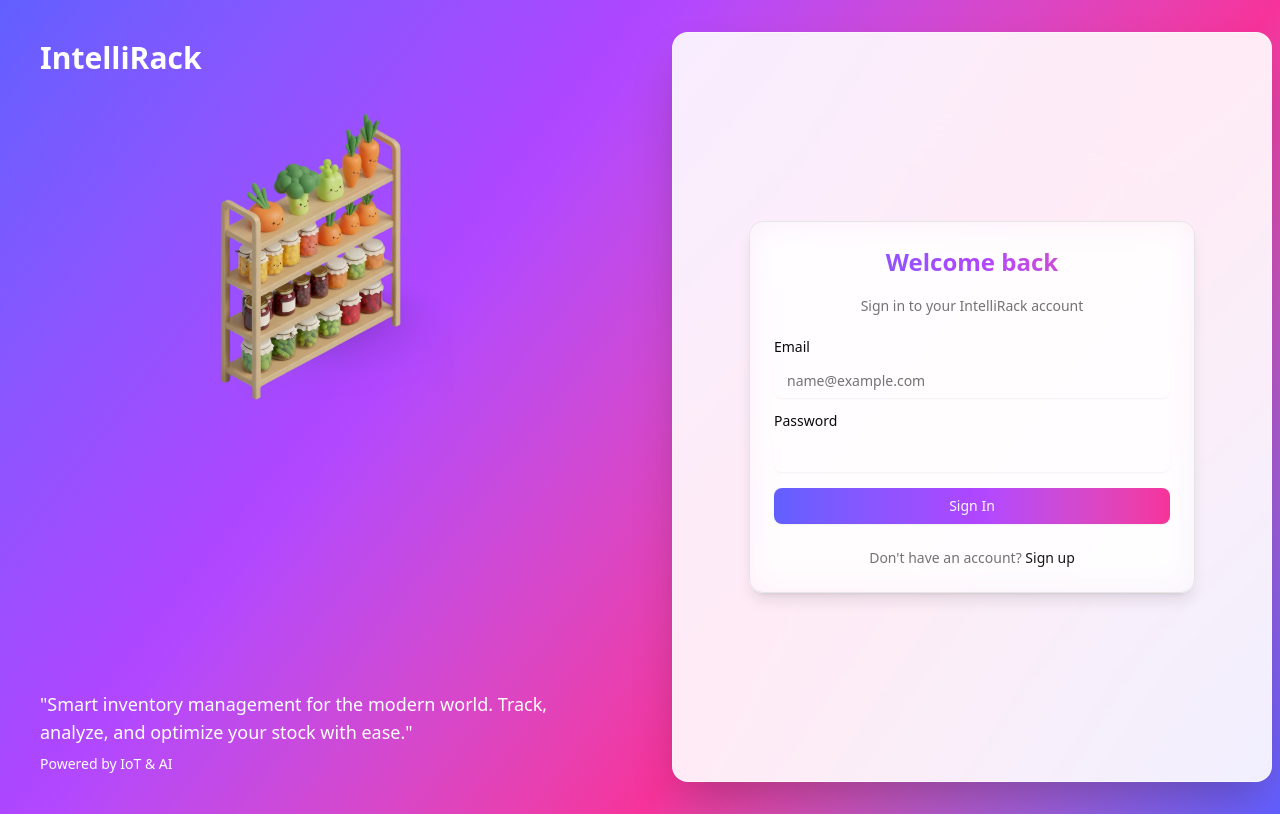
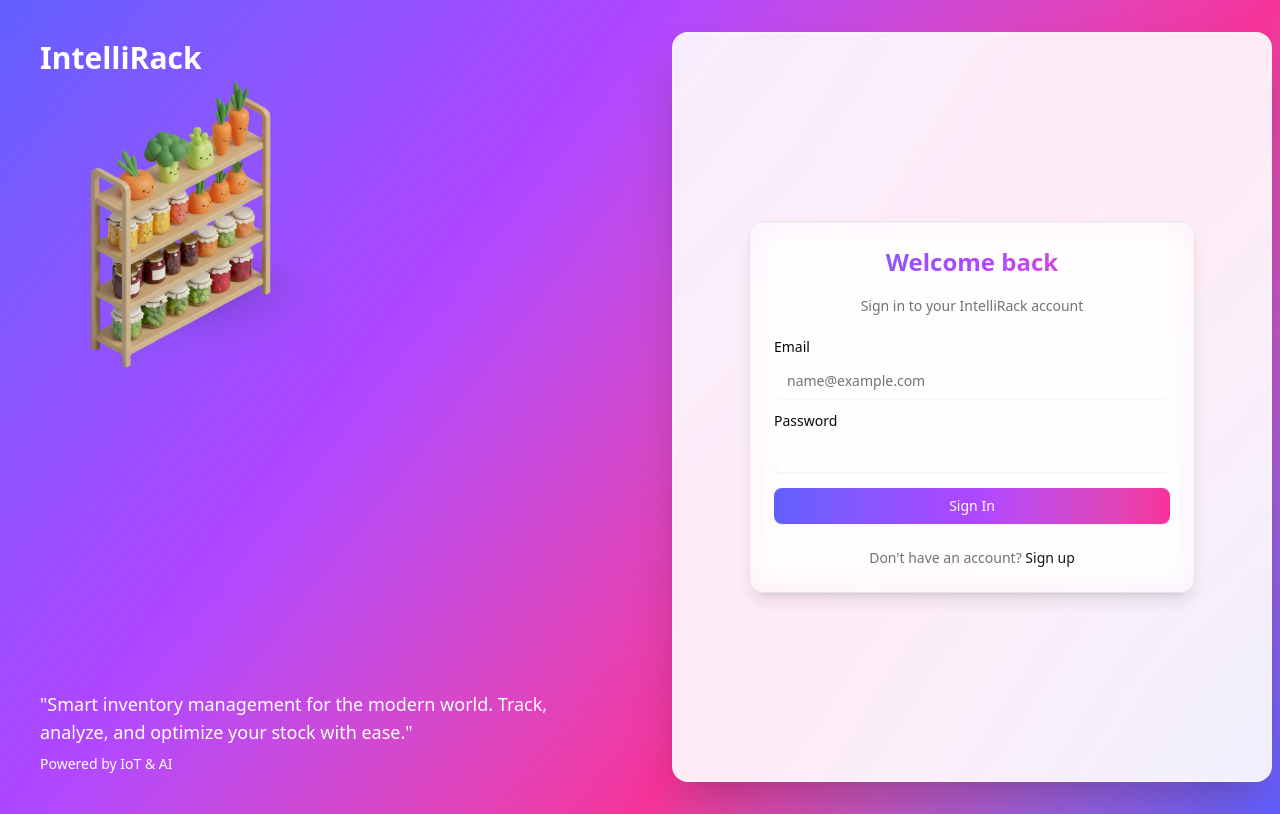
Before and after one commit to judesonleo/intelliRack-web, a Next.js app: page /login in a window 1280 px wide. Built offline with nearby package versions, Linux system fonts and the light colour scheme.

Commit message:
redesign

```diff
--- a/src/app/login/page.js
+++ b/src/app/login/page.js
@@ -1,3 +1,4 @@
+/* eslint-disable @next/next/no-img-element */
 "use client";
 
 import { useState } from "react";
@@ -51,22 +52,15 @@ export default function LoginPage() {
 					</span>
 				</div>
 				<div
-					style={{
-						position: "relative",
-						width: "100%",
-						height: "300px",
-						marginTop: "2rem",
-						marginBottom: "2rem",
-					}}
+				// style={{
+				// 	position: "relative",
+				// 	width: "100%",
+				// 	height: "300px",
+				// 	marginTop: "2rem",
+				// 	marginBottom: "2rem",
+				// }}
 				>
-					<Image
-						src="/images/rack.png"
-						alt="IntelliRack"
-						fill
-						style={{ objectFit: "contain" }}
-						// width={100}
-						// height={100}
-					/>
+					<img src="/images/rack.png" alt="My Image" width="300" height="200" />
 				</div>
 
 				<div className="relative z-20 mt-auto">
--- a/src/app/register/page.js
+++ b/src/app/register/page.js
@@ -60,7 +60,7 @@ export default function RegisterPage() {
 					</blockquote>
 				</div>
 			</div>
-			<div className="lg:p-8 bg-gradient-to-br from-purple-500 via-pink-500 to-indigo-500">
+			<div className="lg:p-8 bg-gradient-to-br from-purple-500 via-pink-500 to-indigo-500 w-full h-full">
 				<div className="mx-auto flex w-full flex-col justify-center space-y-6 sm:w-[600px] sm:h-[750px] animate-fadein bg-white/90 p-6 rounded-2xl shadow-2xl border border-white/50 backdrop-blur-3xl bg-opacity-70 dark:bg-zinc-900/40 ">
 					<Card className="border border-white/20 shadow-lg backdrop-blur-lg bg-white/10 m-13 animate-fadein ">
 						<CardHeader className="space-y-1">
```
